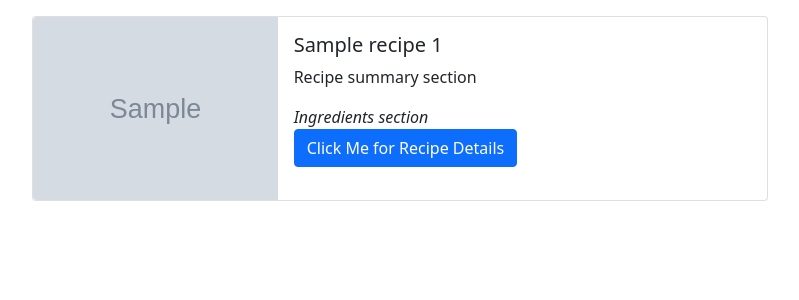
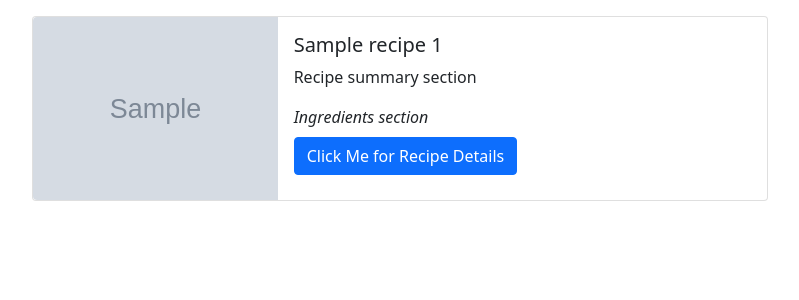
Before and after one commit to aubreyselamu/We-Have-Food-at-Home-, a Flask app: template templates/recipe/recipe_list.html in a window 1280 px wide. Shown: the part 56-356 px from the top of the page, without its empty margins (240-1039 px from the left). Run offline with Flask 2, Linux system fonts and the light colour scheme; the template is opened without the code that fills it: most values are stand-ins (such as "Sample title", 1, 10 or a date in 2020); grey boxes marked "Sample" are stand-in pictures; some libraries are stand-ins or nearby versions.

Commit message:
added margins between button and ingredients section

```diff
--- a/templates/recipe/recipe_list.html
+++ b/templates/recipe/recipe_list.html
@@ -14,7 +14,7 @@
               <div class="card-body">
                 <h5 class="card-title">{{recipe.title}} {{recipe.id}}</h5>
                 <p class="card-text">Recipe summary section</p>
-                <div>
+                <div class="mb-2">
                   <i>Ingredients section</i>
                 </div>
                 <div>
```
